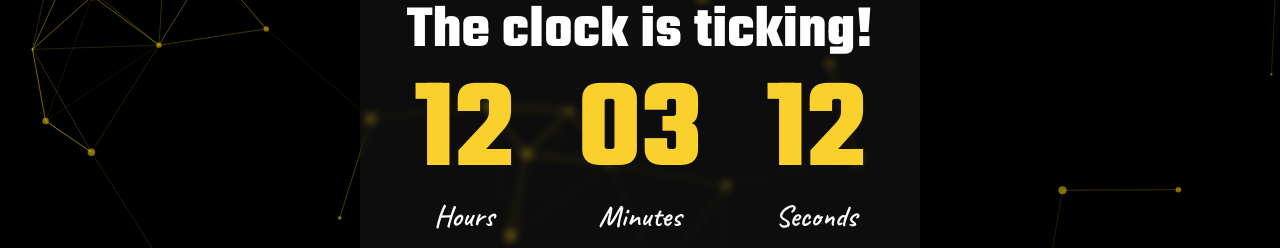
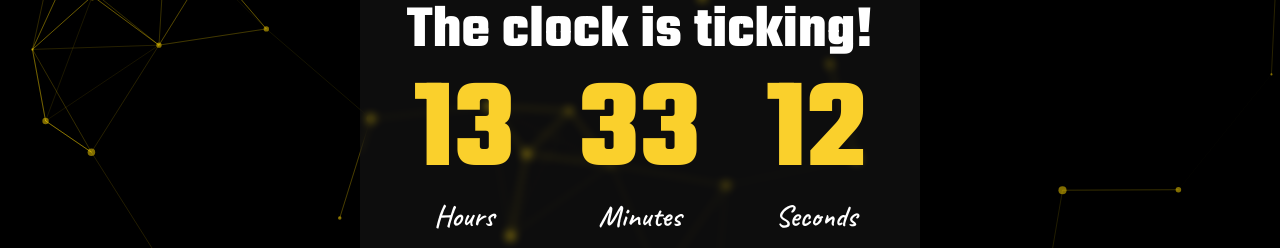
Before and after one commit to nipun-dezoysa/data-dive-countdown, a React (Vite) app: page / in a window 1280 px wide. Shown: the part 282-530 px from the top of the page. Built offline with nearby package versions, Linux system fonts and the light colour scheme.

Commit message:
feat: update competition date and time

```diff
--- a/src/ClockDisplay.jsx
+++ b/src/ClockDisplay.jsx
@@ -48,7 +48,7 @@ function ClockDisplay() {
   return (
     <div className="z-30 max-md:w-[90%] flex flex-col items-center gap-2 bg-white/5 backdrop-blur-sm p-10 rounded-3xl">
       <Countdown
-        date={new Date("2025-01-20T11:00:00+05:30")}
+        date={new Date("2025-01-22T12:30:00+05:30")}
         renderer={renderer}
       />
     </div>
```
